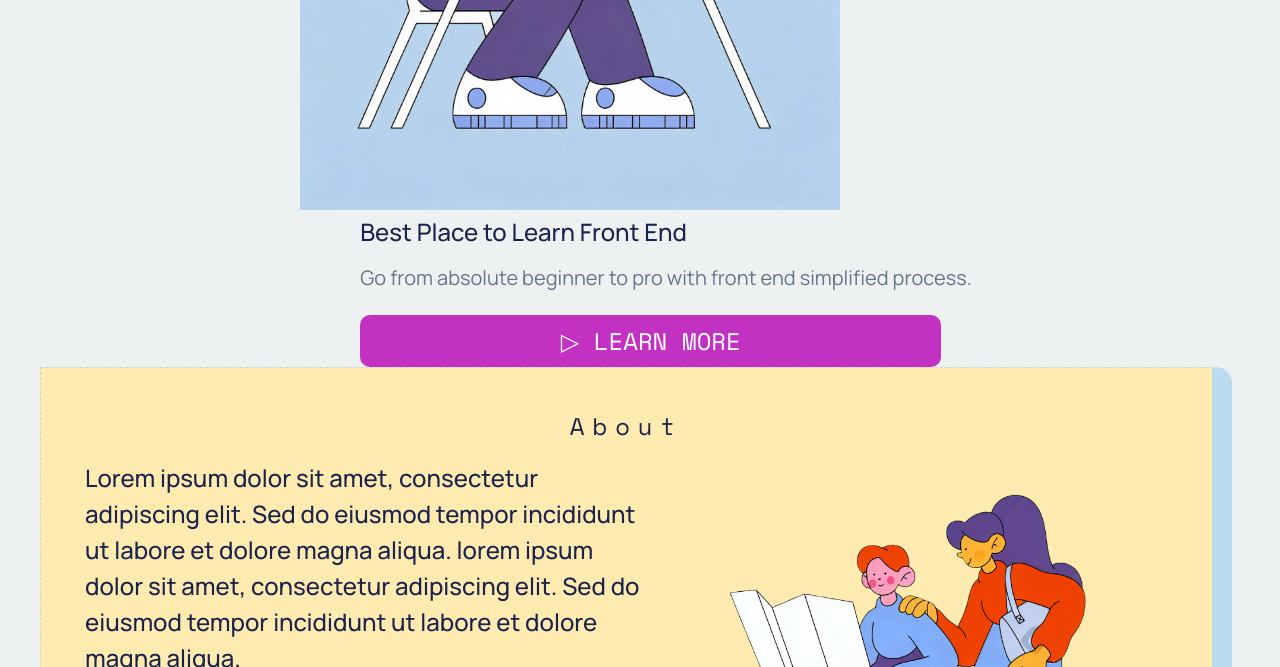
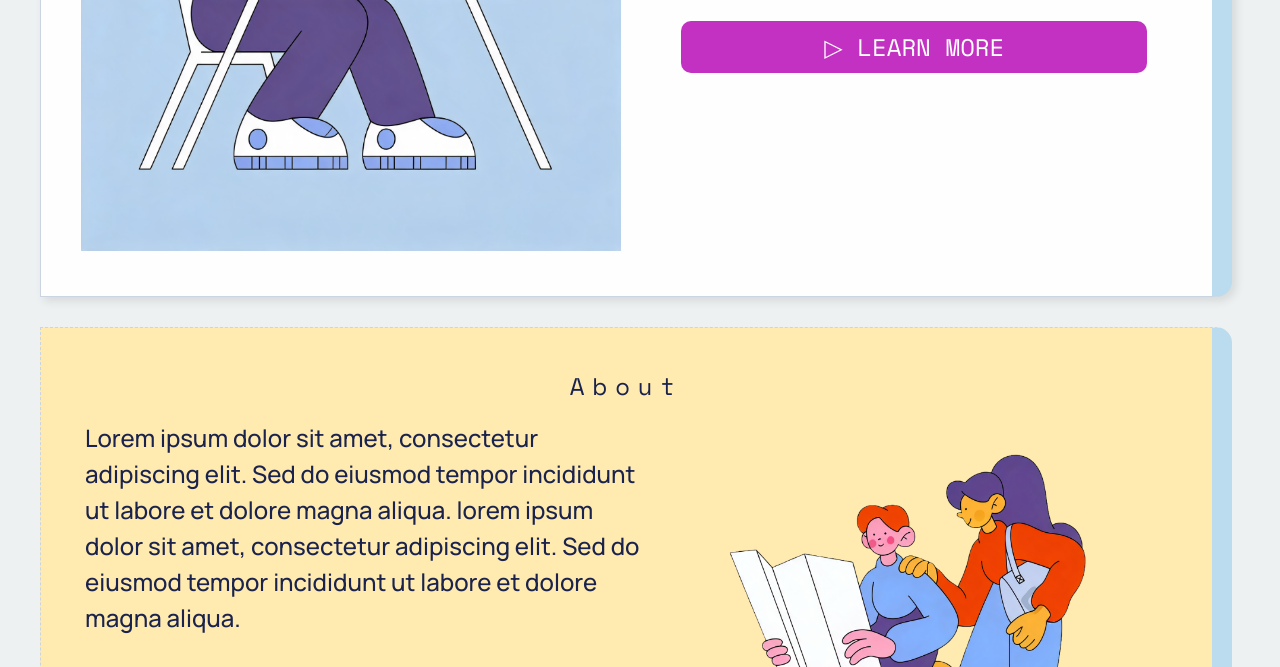
Before and after one commit to jccsantarin/1st-mini-project, a plain HTML site: page index.html in a window 1280 px wide. Shown: the part 530-1197 px from the top of the page. Drawn offline with nearby package versions, Linux system fonts and the light colour scheme.

Commit message:
initialize repo

```diff
--- a/style.css
+++ b/style.css
@@ -127,7 +127,7 @@ header {
   letter-spacing: 2px;
 }
 
-.Hero {
+.hero {
   border: 1.5px solid #cbd5e1;
   border-right: 20px solid #badcee;
   border-radius: 0 16px 16px 0;
```
